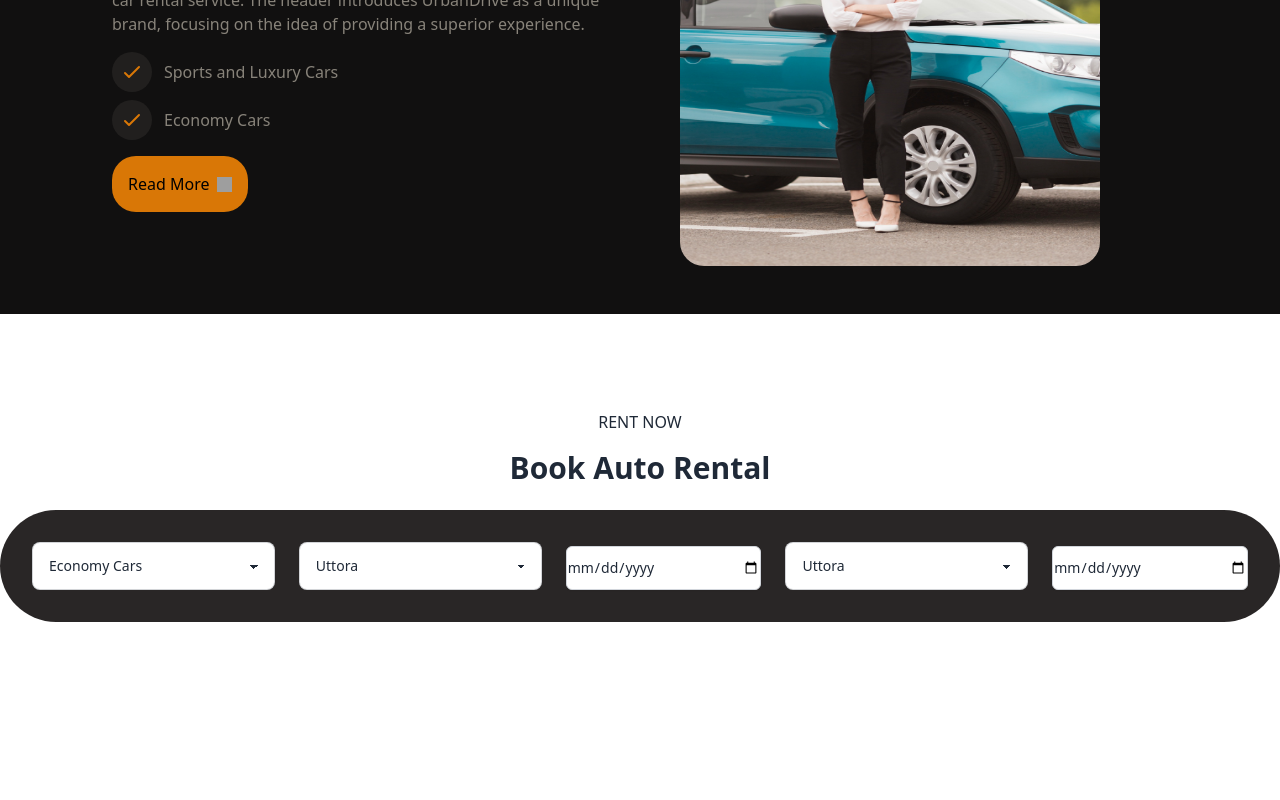
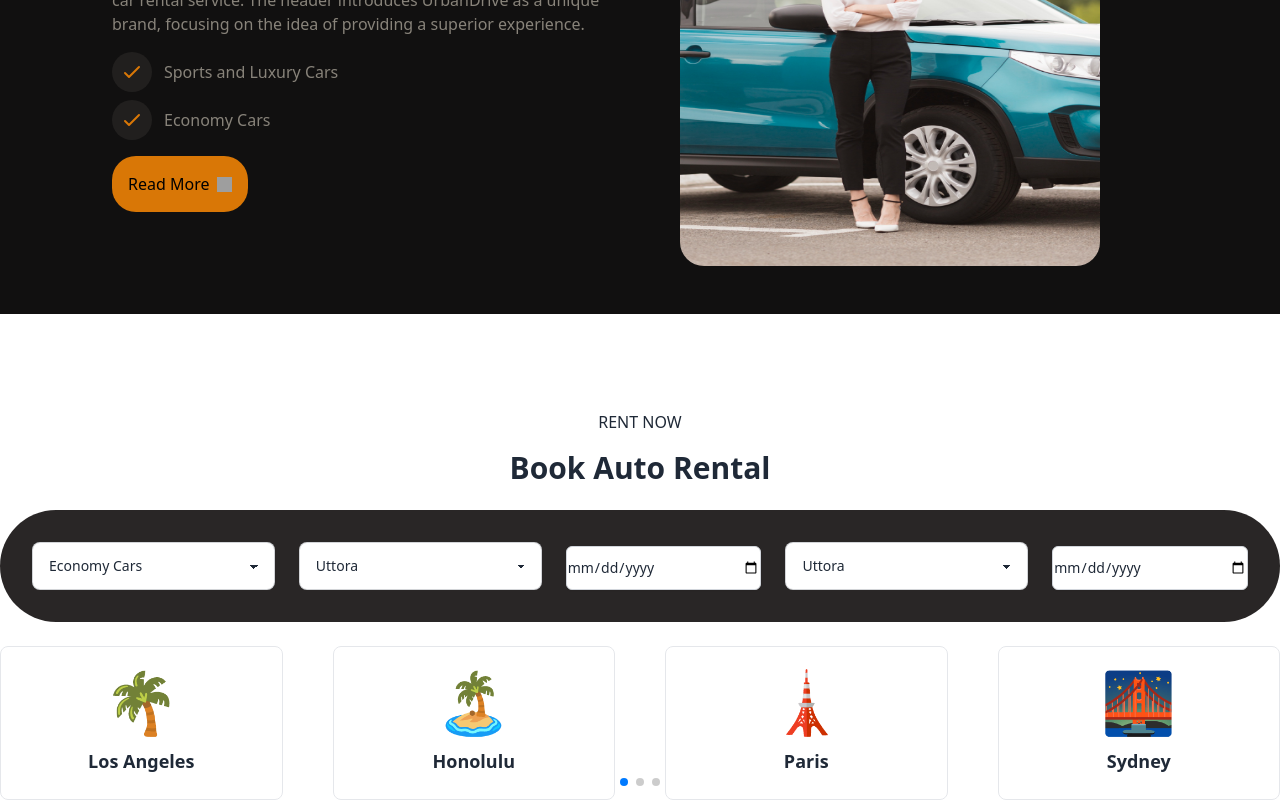
Before and after one commit to nayeem-miah/UrbanDrive-Client, a React (Vite) app: page / in a window 1280 px wide. Shown: the part 372-1172 px from the top of the page. Before the commit the page ends 1018 px from the top, so only its background shows below. Built offline with nearby package versions, Linux system fonts and the light colour scheme; grey boxes are pictures that could not be loaded; a web font is replaced by a local one.

Commit message:
browse by car creted

```diff
--- /dev/null
+++ b/src/Components/BrowseByCar.tsx
@@ -0,0 +1,72 @@
+import React from 'react';
+// Import Swiper React components
+import { Swiper, SwiperSlide } from 'swiper/react';
+
+// Import Swiper styles
+import 'swiper/css';
+import 'swiper/css/pagination';
+
+// import required modules
+import { Pagination } from 'swiper/modules';
+
+interface Destination {
+  name: string;
+  icon: string; // You can replace this with a React component if you're using SVG or images
+}
+// BrowseByDestination
+const destinations: Destination[] = [
+  { name: "Los Angeles", icon: "🌴" }, // Replace this with actual icons or images
+  { name: "Honolulu", icon: "🏝️" },
+  { name: "Paris", icon: "🗼" },
+  { name: "Sydney", icon: "🌉" },
+  { name: "London", icon: "🕰️" },
+  { name: "Toronto", icon: "🗼" },
+];
+
+
+const BrowseByCar: React.FC = () => {
+
+return (
+    <>
+        <Swiper
+        slidesPerView={1}
+        spaceBetween={10}
+        pagination={{
+          clickable: true,
+        }}
+        breakpoints={{
+          '@0.00': {
+            slidesPerView: 1,
+            spaceBetween: 10,
+          },
+          '@0.75': {
+            slidesPerView: 2,
+            spaceBetween: 20,
+          },
+          '@1.00': {
+            slidesPerView: 3,
+            spaceBetween: 40,
+          },
+          '@1.50': {
+            slidesPerView: 4,
+            spaceBetween: 50,
+          },
+        }}
+        modules={[Pagination]}
+        className="mySwiper"
+      >
+        {destinations.map((destination, index) => (
+          <SwiperSlide key={index}>
+            <div className="border rounded-lg p-6 flex flex-col items-center">
+              <div className="text-6xl mb-4">{destination.icon}</div>
+              <h3 className="text-lg font-semibold">{destination.name}</h3>
+            </div>
+          </SwiperSlide>
+        ))}
+
+      </Swiper>
+    </>
+)
+}
+
+export default BrowseByCar
--- /dev/null
+++ b/src/Components/BrowseByDestination.tsx
@@ -0,0 +1,72 @@
+import React from 'react';
+// Import Swiper React components
+import { Swiper, SwiperSlide } from 'swiper/react';
+
+// Import Swiper styles
+import 'swiper/css';
+import 'swiper/css/pagination';
+
+// import required modules
+import { Pagination } from 'swiper/modules';
+
+interface Destination {
+  name: string;
+  icon: string; // You can replace this with a React component if you're using SVG or images
+}
+// BrowseByDestination
+const destinations: Destination[] = [
+  { name: "Los Angeles", icon: "🌴" }, // Replace this with actual icons or images
+  { name: "Honolulu", icon: "🏝️" },
+  { name: "Paris", icon: "🗼" },
+  { name: "Sydney", icon: "🌉" },
+  { name: "London", icon: "🕰️" },
+  { name: "Toronto", icon: "🗼" },
+];
+
+
+const BrowseByCar: React.FC = () => {
+
+return (
+    <>
+        <Swiper
+        slidesPerView={1}
+        spaceBetween={10}
+        pagination={{
+          clickable: true,
+        }}
+        breakpoints={{
+          '@0.00': {
+            slidesPerView: 1,
+            spaceBetween: 10,
+          },
+          '@0.75': {
+            slidesPerView: 2,
+            spaceBetween: 20,
+          },
+          '@1.00': {
+            slidesPerView: 3,
+            spaceBetween: 40,
+          },
+          '@1.50': {
+            slidesPerView: 4,
+            spaceBetween: 50,
+          },
+        }}
+        modules={[Pagination]}
+        className="mySwiper"
+      >
+        {destinations.map((destination, index) => (
+          <SwiperSlide key={index}>
+            <div className="border rounded-lg p-6 flex flex-col items-center">
+              <div className="text-6xl mb-4">{destination.icon}</div>
+              <h3 className="text-lg font-semibold">{destination.name}</h3>
+            </div>
+          </SwiperSlide>
+        ))}
+
+      </Swiper>
+    </>
+)
+}
+
+export default BrowseByCar
--- a/src/Pages/Home/Home.tsx
+++ b/src/Pages/Home/Home.tsx
@@ -1,4 +1,6 @@
 import BookAutoRental from "../../Components/BookAutoRental";
+import BrowseByCar from "../../Components/BrowseByCar";
+
 import CarRental from "../../Components/CarRental";
 
 const Home: React.FC = () => {
@@ -6,6 +8,7 @@ const Home: React.FC = () => {
     <div>
       <CarRental></CarRental>
       <BookAutoRental></BookAutoRental>
+      <BrowseByCar></BrowseByCar>
     </div>
   );
 }
```
Also changed, not shown: package.json (+3 -5 lines), 1 other file (tests, documents, lock files or other folders).
